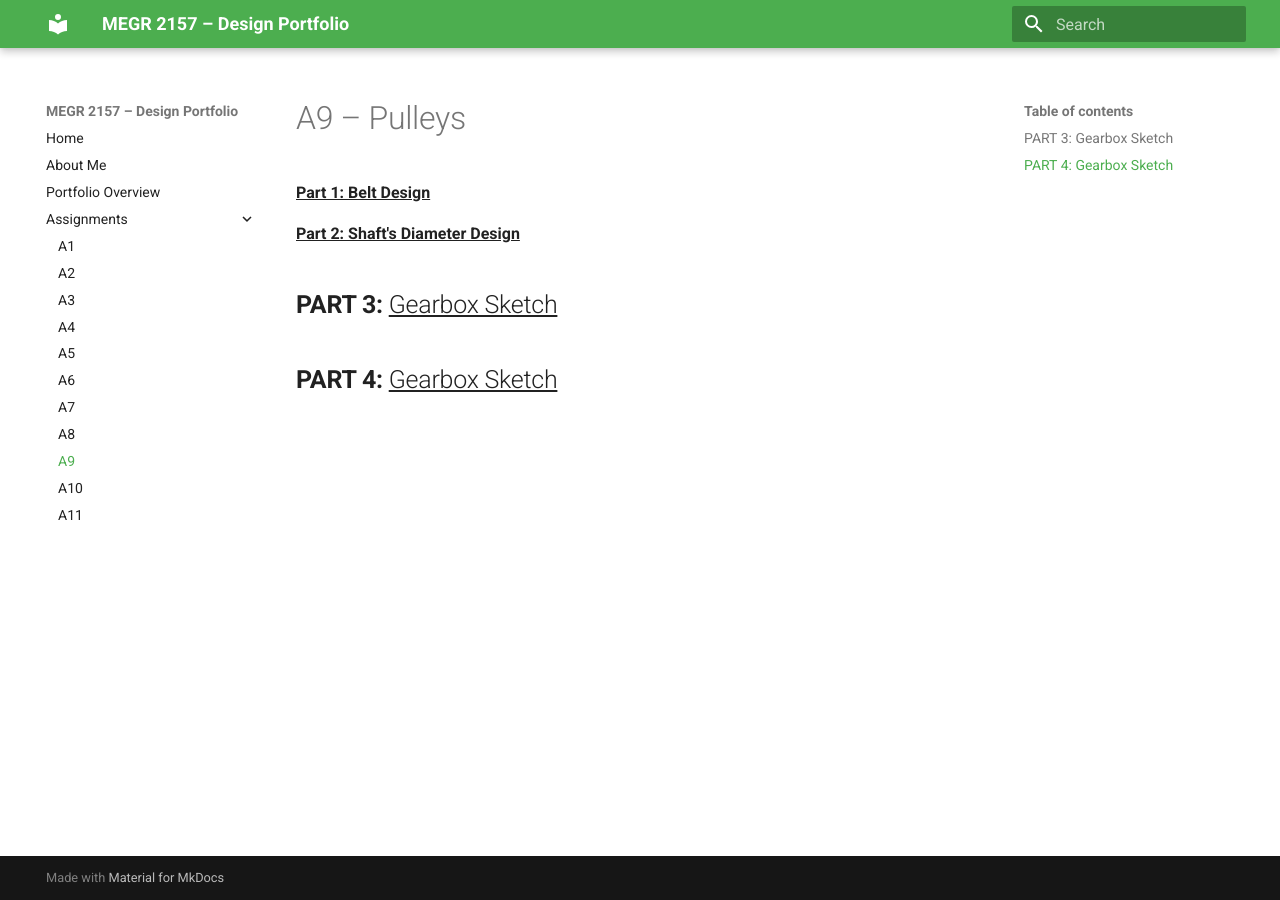
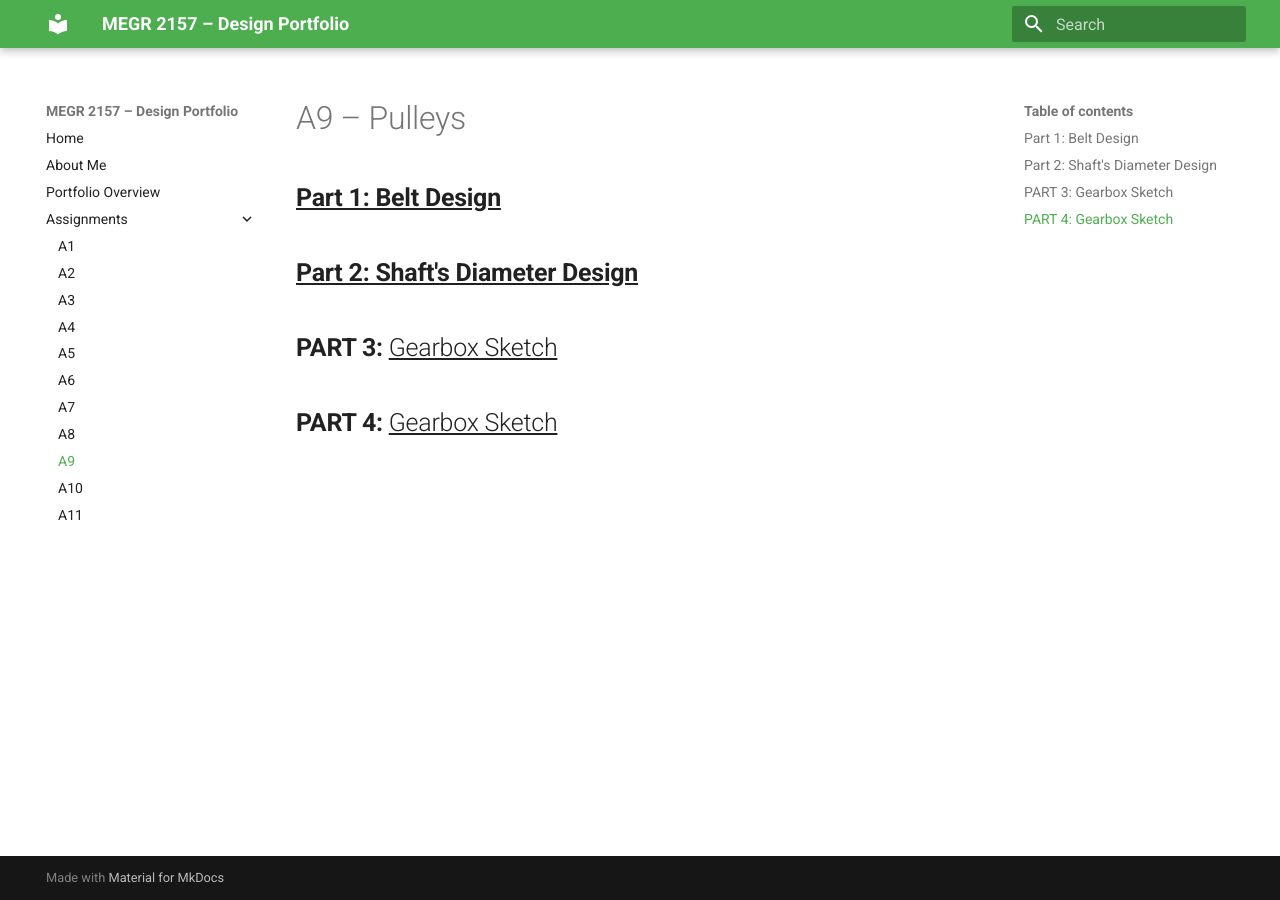
Before and after one commit to dadams78/design-projects-portfolio, an MkDocs documentation site: the page built from docs/assignments/A09/index.md, in a window 1280 px wide. Built offline with MkDocs 1.6.1 and Material for MkDocs 9.7.7, drawn with Linux system fonts in a browser that asks for light colours.

Commit message:
Update index.md

```diff
--- a/docs/assignments/A09/index.md
+++ b/docs/assignments/A09/index.md
@@ -1,9 +1,9 @@
 # A9 – Pulleys
 
-**<u>Part 1: Belt Design</u>**
+## **<u>Part 1: Belt Design</u>**
 
 
-**<u>Part 2: Shaft's Diameter Design</u>**
+## **<u>Part 2: Shaft's Diameter Design</u>**
 
 
 ## __PART 3:__ <u>Gearbox Sketch</u>
```
